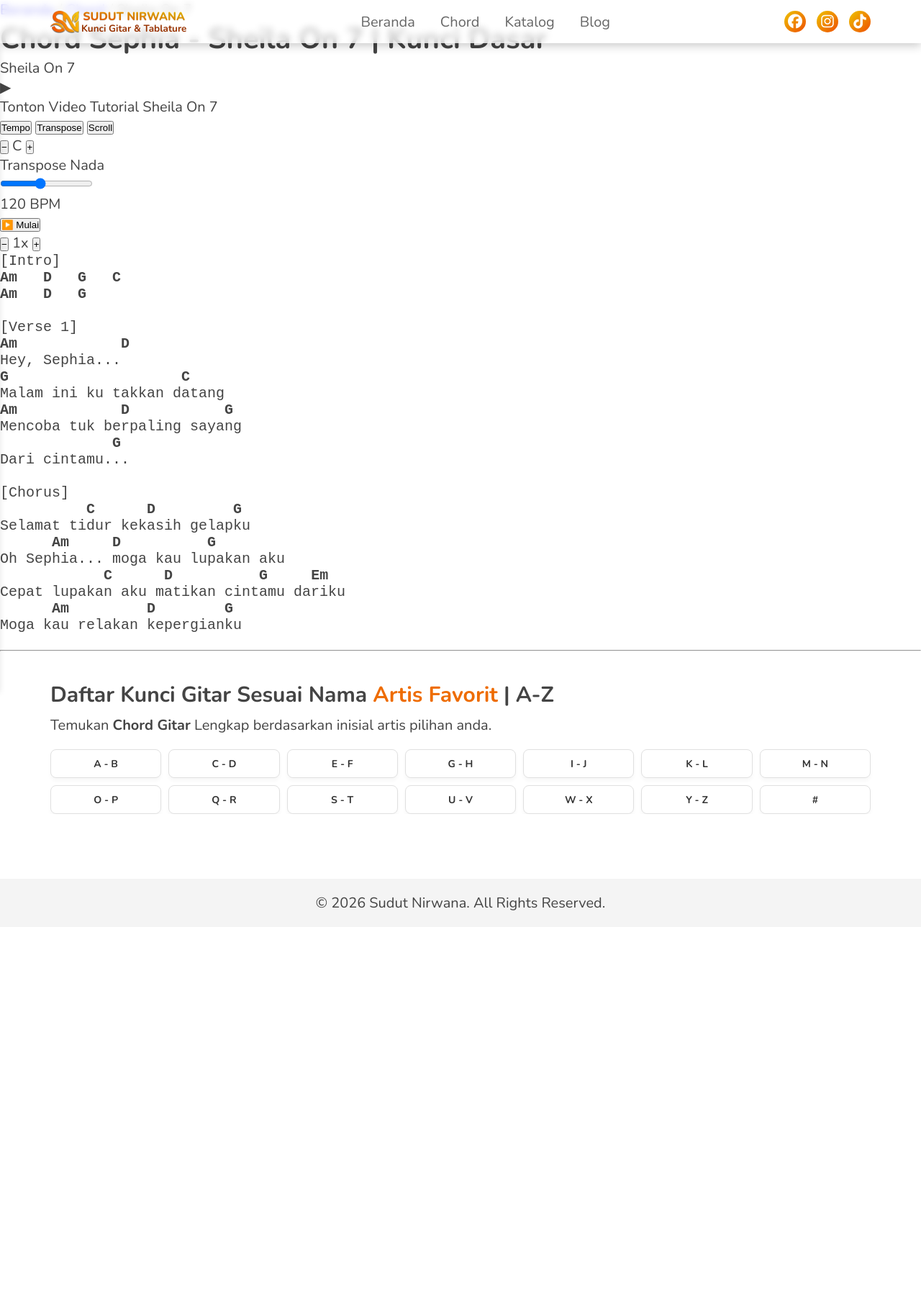
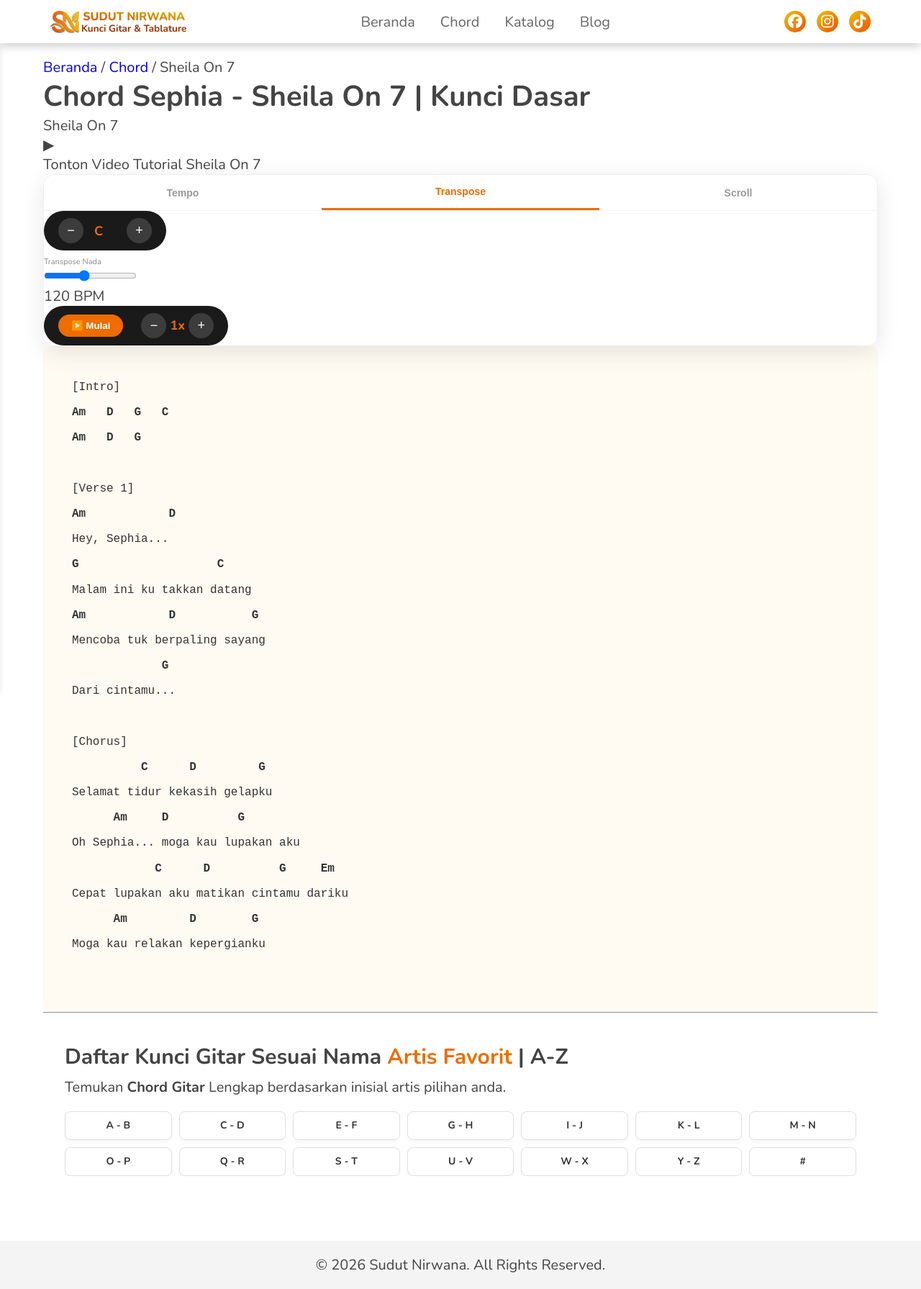
Before and after one commit to sudut-nirwana/sudut-nirwana-main, a Jekyll site: the page built from _chord/shepia-shela-on-7.md, in a window 1280 px wide. Shown: the whole page at 72% size. Built offline with Jekyll 4.4.1, drawn with Linux system fonts in a browser that asks for light colours; before the commit the page ends 1288 px from its top, so only the background shows below that.

Commit message:
Update chord-style.css

```diff
--- a/assets/css/chord-style.css
+++ b/assets/css/chord-style.css
@@ -1,84 +1,36 @@
-document.addEventListener("DOMContentLoaded", function () {
-    // 1. TABS SYSTEM
-    const tabs = document.querySelectorAll(".tab-btn");
-    tabs.forEach(tab => {
-        tab.addEventListener("click", () => {
-            const target = tab.getAttribute("data-tab");
-            document.querySelectorAll(".tab-btn").forEach(t => t.classList.remove("active"));
-            document.querySelectorAll(".tab-pane").forEach(p => p.classList.remove("active"));
-            tab.classList.add("active");
-            document.getElementById("tab-" + target).classList.add("active");
-        });
-    });
+:root { --p-orange: #ee6c00; --blur-bg: rgba(255, 255, 255, 0.8); }
 
-    // 2. VIDEO LOADER
-    const vPlace = document.getElementById("video-placeholder");
-    if (vPlace) {
-        vPlace.addEventListener("click", function() {
-            const id = this.dataset.videoId;
-            document.getElementById("video-player-container").innerHTML = `<div style="position:relative;padding-bottom:56.25%;height:0;"><iframe style="position:absolute;top:0;left:0;width:100%;height:100%;border-radius:12px;" src="https://www.youtube.com/embed/${id}?autoplay=1" frameborder="0" allowfullscreen></iframe></div>`;
-            this.style.display = "none";
-        });
-    }
+.chord-main-wrapper { padding-top: 80px; width: 100%; }
+.chord-container { margin: 0 auto; padding: 0 20px; max-width: 1200px; }
 
-    // 3. TRANSPOSE LOGIC
-    const scale = ["C", "C#", "D", "D#", "E", "F", "F#", "G", "G#", "A", "A#", "B"];
-    const sheet = document.getElementById("chord-sheet");
+/* Control Panel Sticky dengan Efek Blur */
+.control-panel {
+    background: #fff; border: 1px solid #eee; border-radius: 15px;
+    position: sticky; top: 70px; z-index: 100; transition: all 0.3s ease;
+}
 
-    function transpose(steps) {
-        const chordRegex = /\b([A-G][#b]?m?7?|maj7?|sus\d?|dim?)\b/g;
-        sheet.innerHTML = sheet.innerHTML.replace(chordRegex, (chord) => {
-            return chord.replace(/^[A-G][#b]?/, (note) => {
-                if (note.endsWith('b')) {
-                    const f2s = {'Db':'C#', 'Eb':'D#', 'Gb':'F#', 'Ab':'G#', 'Bb':'A#'};
-                    note = f2s[note] || note;
-                }
-                let index = scale.indexOf(note);
-                return index === -1 ? note : scale[(index + steps + 12) % 12];
-            });
-        });
-        let curKey = document.getElementById("current-key");
-        curKey.innerText = scale[(scale.indexOf(curKey.innerText) + steps + 12) % 12];
-    }
-    document.getElementById("inc-ch").onclick = () => transpose(1);
-    document.getElementById("dec-ch").onclick = () => transpose(-1);
+/* Aktif saat user scroll (Glassmorphism) */
+.control-panel {
+    backdrop-filter: blur(10px);
+    -webkit-backdrop-filter: blur(10px);
+    background: var(--blur-bg);
+    box-shadow: 0 8px 32px rgba(0,0,0,0.1);
+}
 
-    // 4. AUTO SCROLL WITH SPEED CONTROL
-    let scroller;
-    let isScrolling = false;
-    let scrollSpeed = 2; // Default speed
-    const speedVal = document.getElementById("speed-val");
+.panel-tabs { display: flex; border-bottom: 1px solid rgba(0,0,0,0.05); }
+.tab-btn { flex: 1; padding: 15px; border: none; background: none; font-weight: bold; color: #999; font-size: 14px; }
+.tab-btn.active { color: var(--p-orange); border-bottom: 3px solid var(--p-orange); }
 
-    function startScrolling() {
-        clearInterval(scroller);
-        scroller = setInterval(() => window.scrollBy(0, 1), 100 / scrollSpeed);
-    }
+/* UI Buttons Modern */
+.modern-ctrl, .scroll-wrapper { display: inline-flex; align-items: center; background: #1a1a1a; padding: 10px 20px; border-radius: 50px; gap: 15px; color: #fff; }
 
-    document.getElementById("start-scroll").onclick = function() {
-        if (!isScrolling) {
-            isScrolling = true;
-            this.innerText = "⏸ Berhenti";
-            startScrolling();
-        } else {
-            isScrolling = false;
-            this.innerText = "▶️ Mulai";
-            clearInterval(scroller);
-        }
-    };
+.btn-round, .btn-speed { background: rgba(255,255,255,0.15); border: none; color: #fff; width: 35px; height: 35px; border-radius: 50%; font-size: 18px; cursor: pointer; }
+.btn-round:active, .btn-speed:active { background: var(--p-orange); }
 
-    document.getElementById("speed-up").onclick = () => {
-        if (scrollSpeed < 10) {
-            scrollSpeed++;
-            speedVal.innerText = scrollSpeed + "x";
-            if(isScrolling) startScrolling();
-        }
-    };
+.btn-play-scroll { background: var(--p-orange); border: none; color: #fff; padding: 8px 18px; border-radius: 50px; font-weight: bold; cursor: pointer; margin-right: 10px; }
 
-    document.getElementById("speed-down").onclick = () => {
-        if (scrollSpeed > 1) {
-            scrollSpeed--;
-            speedVal.innerText = scrollSpeed + "x";
-            if(isScrolling) startScrolling();
-        }
-    };
-});
+#current-key, #speed-val { color: var(--p-orange); font-size: 18px; font-weight: bold; min-width: 30px; }
+.hint-text { font-size: 11px; color: #888; margin-top: 8px; }
+
+/* Area Lirik */
+.chord-content pre { font-family: 'Courier New', monospace; font-size: 16px; line-height: 2.2; white-space: pre-wrap; background: #fffaf2; padding: 20px; border-radius: 10px; color: #333; }
```
